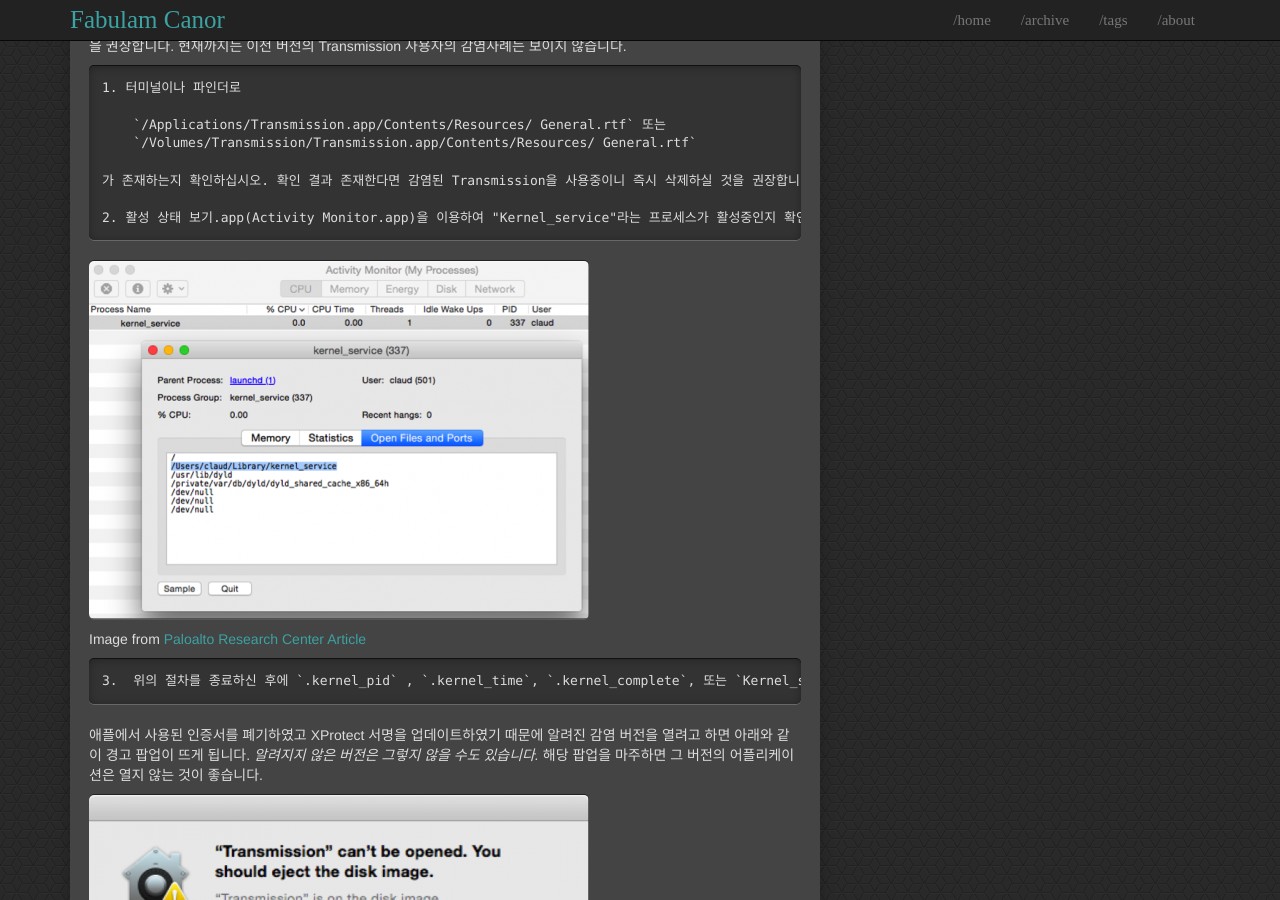
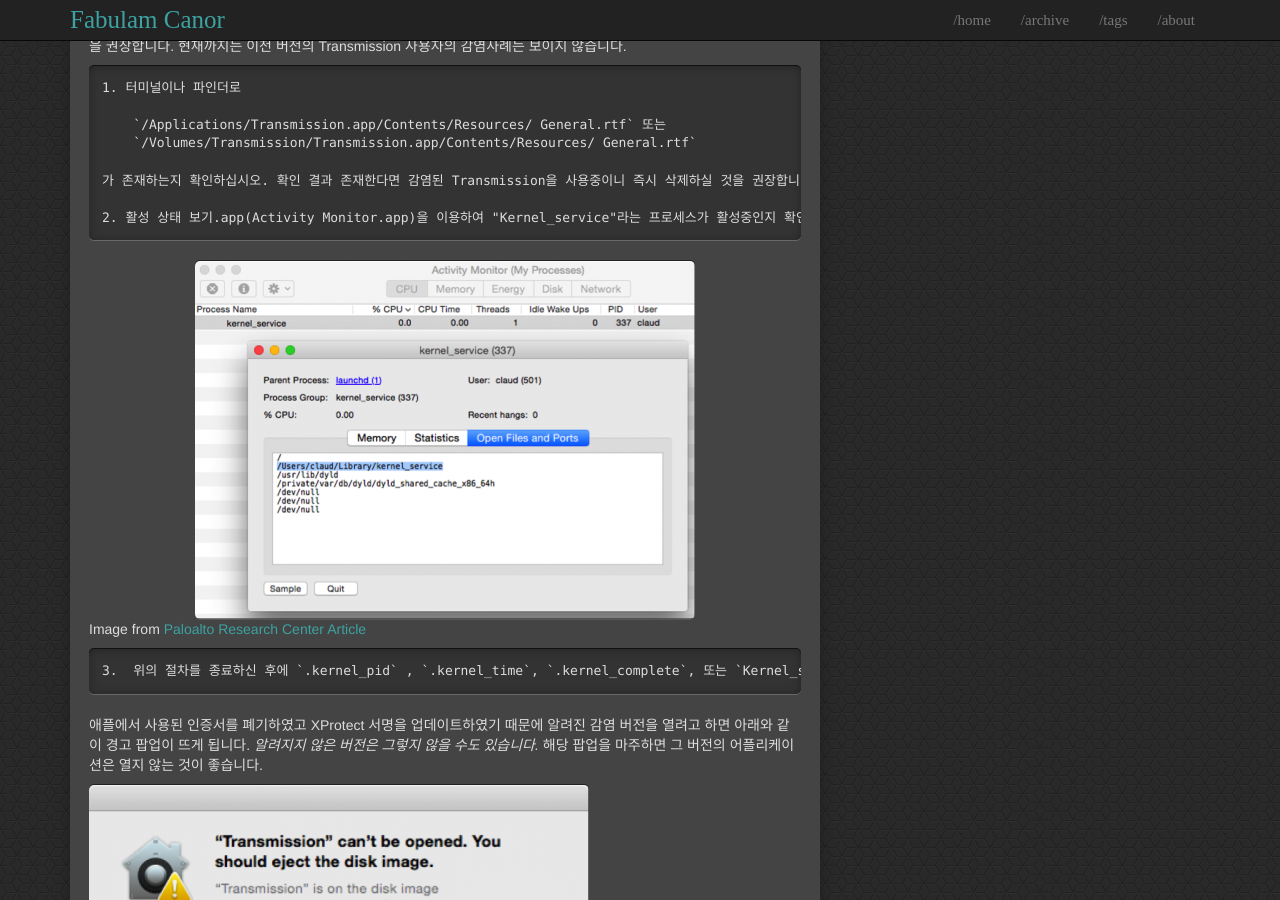
Before and after one commit to Canorus/canorus.github.io, a Jekyll site: the page built from _posts/2016-03-07-KeRanger.md, in a window 1280 px wide and 900 px high, scrolled down 574 px. Built offline with Jekyll 4.4.1, drawn with Linux system fonts in a browser that asks for light colours.

```diff
--- a/_posts/2016-03-07-KeRanger.md
+++ b/_posts/2016-03-07-KeRanger.md
@@ -28,9 +28,7 @@
 
     2. 활성 상태 보기.app(Activity Monitor.app)을 이용하여 "Kernel_service"라는 프로세스가 활성중인지 확인합니다. 있다면 해당 프로세스를 더블클릭하여 Open Files and Ports 탭을 열고 `/Users/<사용자명>/Library/kernel_service`와 같은 파일 명이 있는지 확인합니다. 있다면, KeRanger의 메인 프로세스이니 강제 종료를 통해 종료하여야 합니다.
 
-![](/images/2016-03-07/activity_monitor.png)
-
-Image from [Paloalto Research Center Article](http://researchcenter.paloaltonetworks.com/2016/03/new-os-x-ransomware-keranger-infected-transmission-bittorrent-client-installer/)
+![](/images/2016-03-07/activity_monitor.png){: .center-image }Image from [Paloalto Research Center Article](http://researchcenter.paloaltonetworks.com/2016/03/new-os-x-ransomware-keranger-infected-transmission-bittorrent-client-installer/)
 
     3.  위의 절차를 종료하신 후에 `.kernel_pid` , `.kernel_time`, `.kernel_complete`, 또는 `Kernel_service`의 파일이 `~/Library` 디렉터리에 존재하는지 확인하십시오. 있다면 삭제하여야 합니다.
 
```
Also changed, not shown: 1 other file.
